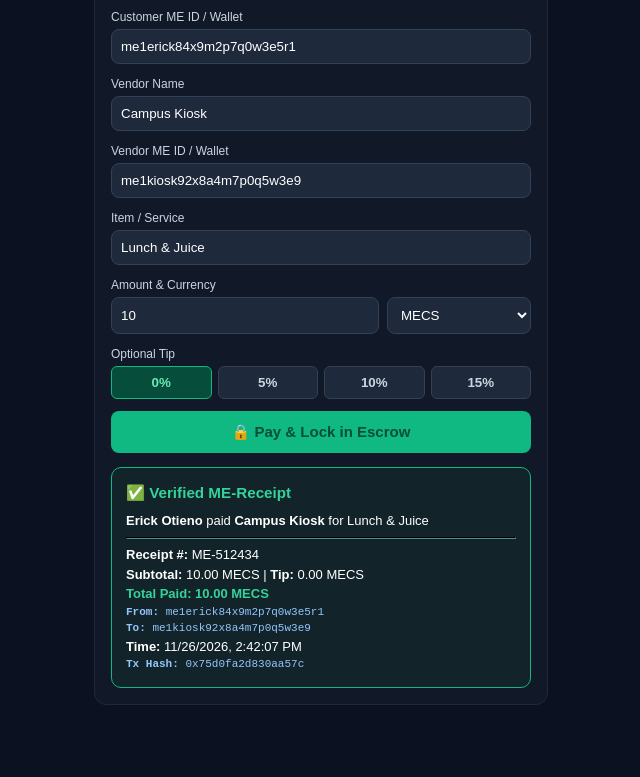
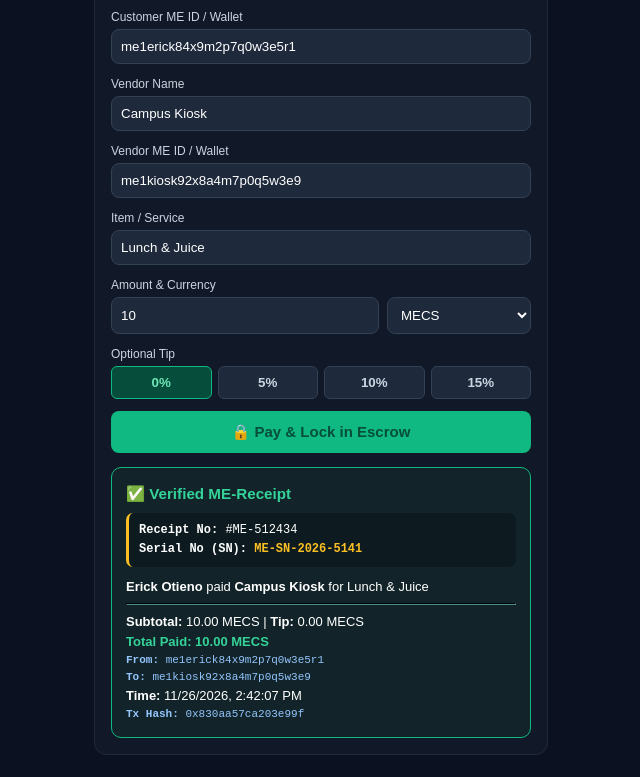
Before and after one commit to Ericko3414/ME-RECEIPT-, a plain HTML site: page index.html in a window 1280 px wide. Both pictures are taken after a click on the button "🔒 Pay & Lock in Escrow". Shown: the part 147-924 px from the top of the page, without its empty margins (319-959 px from the left). Before the commit the page ends 874 px from the top, so only its background shows below. Drawn offline with Linux system fonts and the light colour scheme.

Commit message:
Update receipt display and styling details

```diff
--- a/index.html
+++ b/index.html
@@ -13,7 +13,9 @@
     .tip-btn { padding: 8px; background: #1e293b; border: 1px solid #334155; color: #cbd5e1; border-radius: 6px; cursor: pointer; font-weight: bold; }
     .tip-btn.active { background: #064e3b; border-color: #10b981; color: #6ee7b7; }
     .pay-btn { width: 100%; padding: 12px; background: #10b981; color: #064e3b; font-weight: bold; border: none; border-radius: 8px; cursor: pointer; font-size: 15px; }
-    .receipt { margin-top: 14px; padding: 14px; background: #122429; border: 1px solid #10b981; border-radius: 10px; display: none; font-size: 13px; line-height: 1.5; }
+    .receipt { margin-top: 14px; padding: 14px; background: #122429; border: 1px solid #10b981; border-radius: 10px; display: none; font-size: 13px; line-height: 1.55; }
+    .meta-box { background: #0d1b20; padding: 8px 10px; border-radius: 7px; border-left: 3px solid #fbbf24; margin-bottom: 10px; font-family: monospace; font-size: 12px; }
+    .sn { color: #fbbf24; font-weight: bold; }
     .mono { font-family: monospace; font-size: 11px; color: #93c5fd; word-break: break-all; }
   </style>
 </head>
@@ -54,10 +56,13 @@
     <button class="pay-btn" onclick="pay()">🔒 Pay & Lock in Escrow</button>
 
     <div id="receipt" class="receipt">
-      <h3 style="color:#34d399; margin:0 0 6px;">✅ Verified ME-Receipt</h3>
+      <h3 style="color:#34d399; margin:0 0 8px;">✅ Verified ME-Receipt</h3>
+      <div class="meta-box">
+        <div><strong>Receipt No:</strong> <span id="recId"></span></div>
+        <div><strong>Serial No (SN):</strong> <span id="snId" class="sn"></span></div>
+      </div>
       <div id="recSummary"></div>
       <hr style="border-color:#1e3a3a;">
-      <div><strong>Receipt #:</strong> <span id="recId"></span></div>
       <div><strong>Subtotal:</strong> <span id="recSub"></span> | <strong>Tip:</strong> <span id="recTip"></span></div>
       <div style="color:#34d399; font-weight:bold;">Total Paid: <span id="recTot"></span></div>
       <div class="mono"><strong>From:</strong> <span id="outCustId"></span></div>
@@ -83,8 +88,9 @@
       const tip = amt * (tipPct / 100);
       const tot = amt + tip;
 
+      document.getElementById("recId").textContent = "#ME-" + Math.floor(100000 + Math.random() * 900000);
+      document.getElementById("snId").textContent = "ME-SN-2026-" + Math.floor(1000 + Math.random() * 9000);
       document.getElementById("recSummary").innerHTML = "<strong>" + cust + "</strong> paid <strong>" + vend + "</strong> for " + item;
-      document.getElementById("recId").textContent = "ME-" + Math.floor(100000 + Math.random() * 900000);
       document.getElementById("recSub").textContent = amt.toFixed(2) + " " + cur;
       document.getElementById("recTip").textContent = tip.toFixed(2) + " " + cur;
       document.getElementById("recTot").textContent = tot.toFixed(2) + " " + cur;
```
